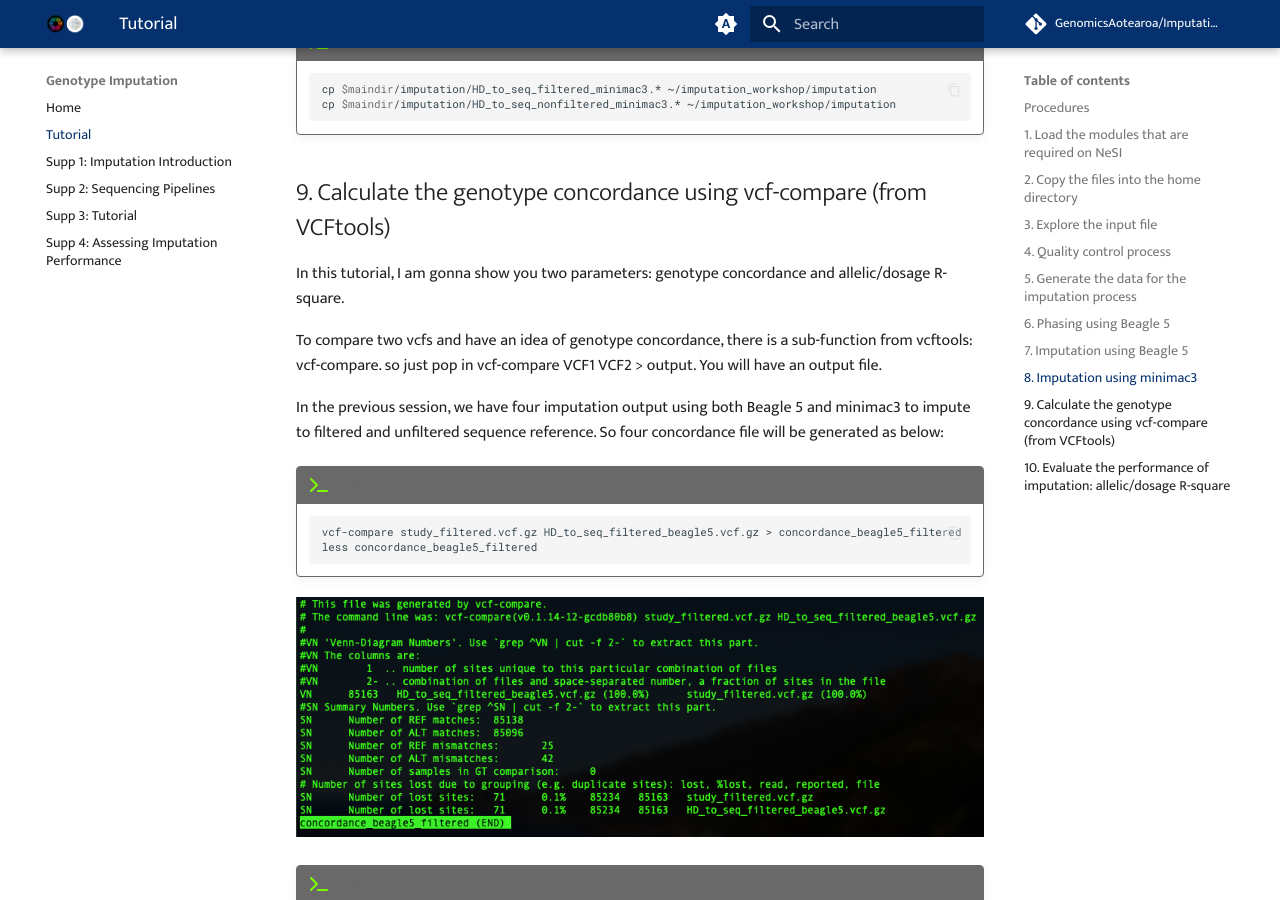
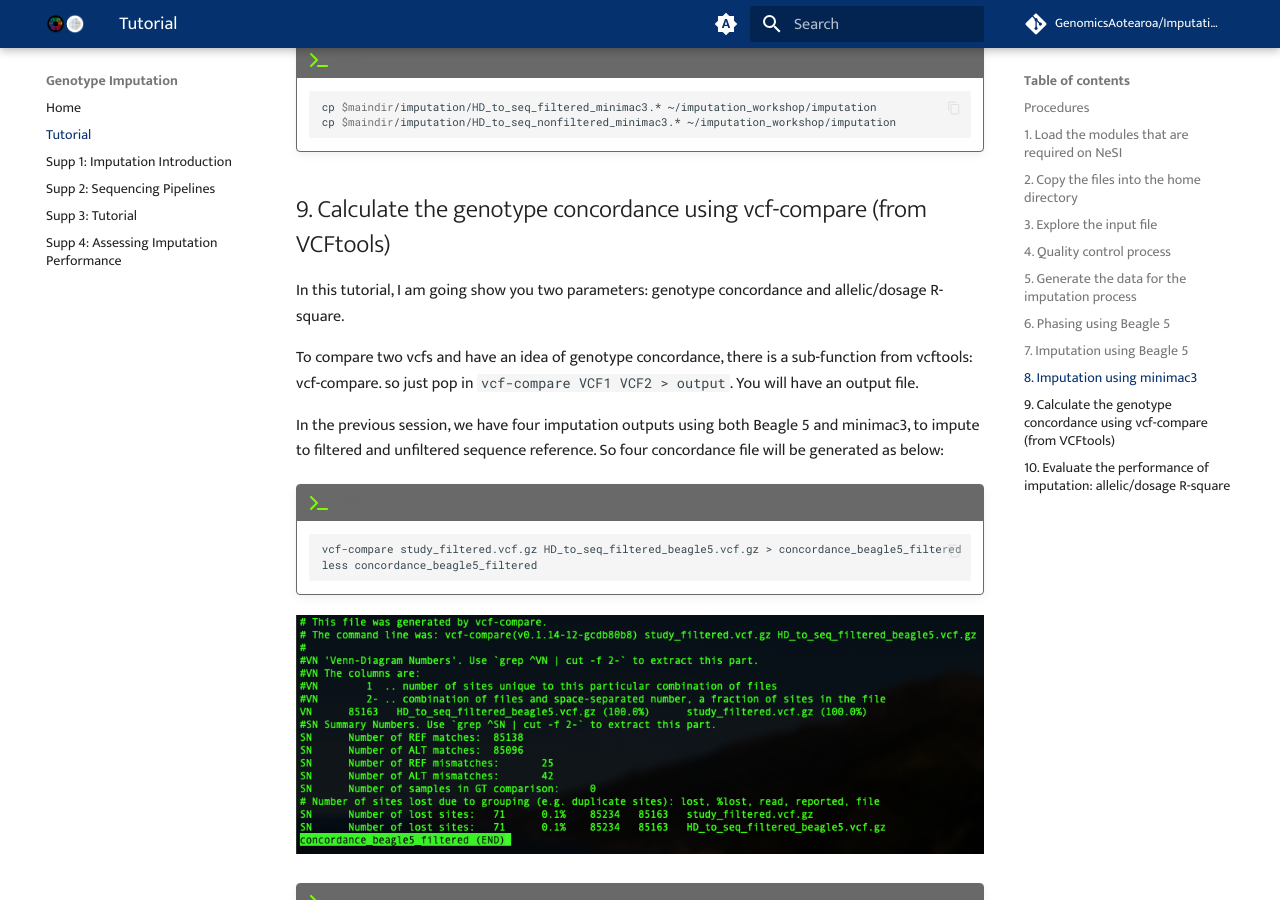
Before and after one commit to GenomicsAotearoa/Imputation-workshop, an MkDocs documentation site: the page built from docs/1_tutorial.md, in a window 1280 px wide and 900 px high, scrolled down 7398 px. Built offline with MkDocs 1.6.1 and Material for MkDocs 9.7.7, drawn with Linux system fonts in a browser that asks for light colours; comment, search, counter and statistics services are not loaded; some of the changed text lies outside the part shown.

Commit message:
Update 1_tutorial.md

````diff
--- a/docs/1_tutorial.md
+++ b/docs/1_tutorial.md
@@ -33,10 +33,10 @@
 
 
 ## 1. Load the modules that are required on NeSI
+*To find modules that are already available on NeSI `module spider <module_name>`
+*To load modules `module load <module_name>`
+
 Open a terminal and at the prompt:
-
-    To find modules that are already available on NeSI `module spider <module_name>`
-    To load modules `module load <module_name>`
 
 !!! terminal "code"
 
@@ -378,7 +378,7 @@ The data I downloaded already finished phasing that you can see in the dataset,
 
 In this tutorial, I will show you the imputation using two software: Beagle 5 and minimac3. Both software are very stable, reliable, easy-to-use, free, and pretty popular. Beagle 5 is computationally demanding but can give you accurate results very fast. Minimac is computationally efficient, but a bit slower. In addition, to prove that quality control is an important procedure, both filtered reference and unfiltered sequence reference will be used.
 
-Beagle has been evolved from version 3.0 to the current 5.1 version. It becomes much faster and simpler. And be able to handle large datasets. In the meantime, the parameters for running the software have been reduced a lot. There are several important parameters that can influence imputation performance such as effective population size (Ne), window size, etc. Check the following paper: Improving Imputation Quality in BEAGLE for Crop and Livestock Data [https://www.g3journal.org/content/10/1/177](https://www.g3journal.org/content/10/1/177)
+Beagle has been evolved from version 3.0 to the current 5.4 version. It has become much faster and simpler. And able to handle large datasets. In the meantime, the parameters for running the software have been reduced a lot. There are several important parameters that can influence imputation performance such as effective population size (Ne), window size, etc. Check the following paper: Improving Imputation Quality in BEAGLE for Crop and Livestock Data [https://www.g3journal.org/content/10/1/177](https://www.g3journal.org/content/10/1/177)
 
 !!! terminal "code"
 
@@ -414,11 +414,11 @@ The imputation process for using minimac3 is rather similar. It is more efficien
 
 ## 9. Calculate the genotype concordance using vcf-compare (from VCFtools)
 
-In this tutorial, I am gonna show you two parameters: genotype concordance and allelic/dosage R-square.
+In this tutorial, I am going show you two parameters: genotype concordance and allelic/dosage R-square.
 
-To compare two vcfs and have an idea of genotype concordance, there is a sub-function from vcftools: vcf-compare. so just pop in vcf-compare VCF1 VCF2 > output. You will have an output file.
+To compare two vcfs and have an idea of genotype concordance, there is a sub-function from vcftools: vcf-compare. so just pop in `vcf-compare VCF1 VCF2 > output`. You will have an output file.
 
-In the previous session, we have four imputation output using both Beagle 5 and minimac3 to impute to filtered and unfiltered sequence reference. So four concordance file will be generated as below:
+In the previous session, we have four imputation outputs using both Beagle 5 and minimac3, to impute to filtered and unfiltered sequence reference. So four concordance file will be generated as below:
 
 !!! terminal "code"
 
@@ -482,9 +482,11 @@ minimac3 generate an info file after it finishes imputing. It is pretty thoughtf
 
 ![](https://github.com/GenomicsAotearoa/Imputation-workshop/blob/master/Tutorial/img/Screen%20Shot%202020-09-16%20at%2015.02.07.png?raw=true)
 
-So we got four output here. and we are gonna pop them in R to have a look:
+So we have four output here, and we are going pop them in R to have a look:
 
 `R`
+
+We either use R at the terminal, or you can use the RStudio associated with Jupyter. When plotting at a terminal, you will need to write the output to a file and open the image from the Jupyter file directory on the left.
 
 The first step is to read in all our output files in R
 
@@ -582,7 +584,7 @@ Now let's have a look at the poorly imputed regions, the simple way will be just
     plot(finalmerge$Pos,finalmerge$Rsq_nonfiltered_minimac3)
     ```
 
-Since we got too many positions on this region, it will be easier to use a bin plot other than just scatter plots. You don't need to run this part for yourself.
+Since we have large numbers of snps in this region, it will be easier to use a bin plot other than just scatter plots. `ggplot2` has a number of functions that are useful for visualising dense data, and we will use `stat_binhex`. You don't need to run this part for yourself.
 
 !!! r-project "code"
 
````
Also changed, not shown: other parts of docs/1_tutorial.md (+7 -7 lines).
